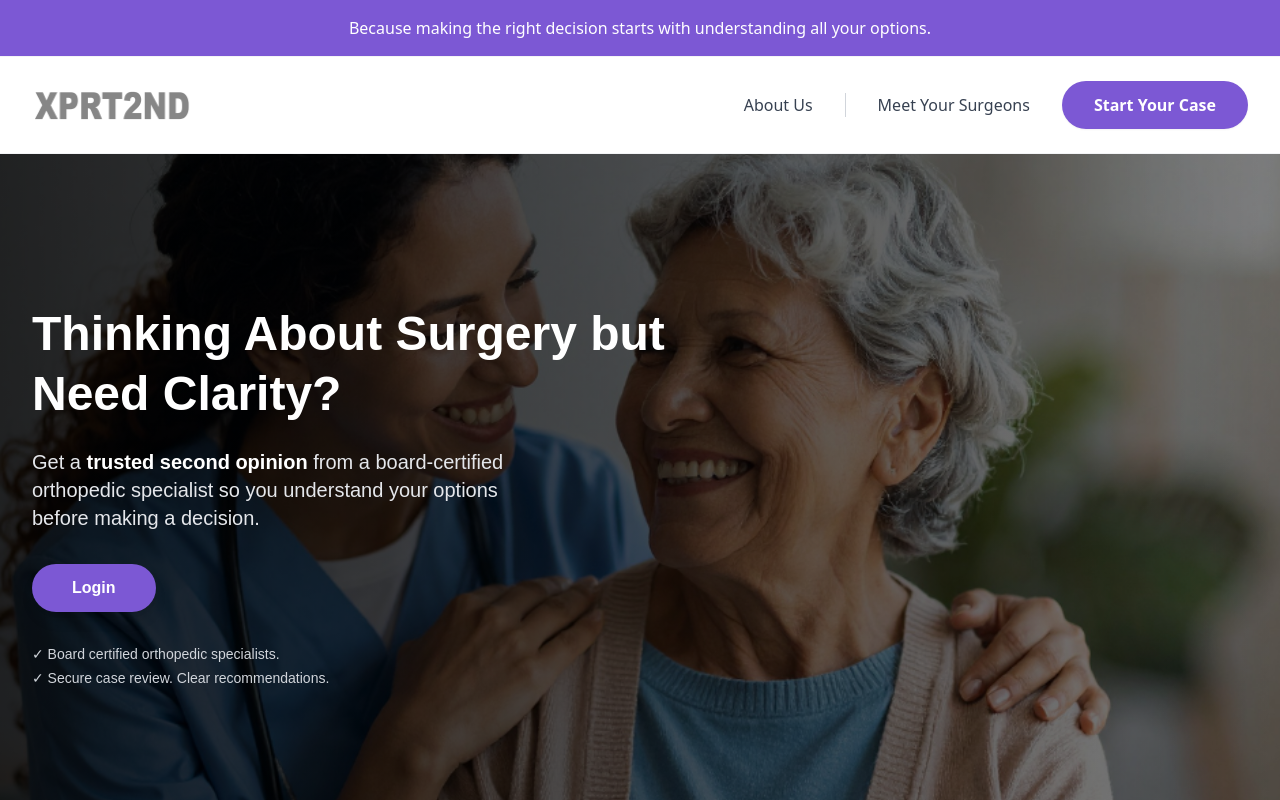
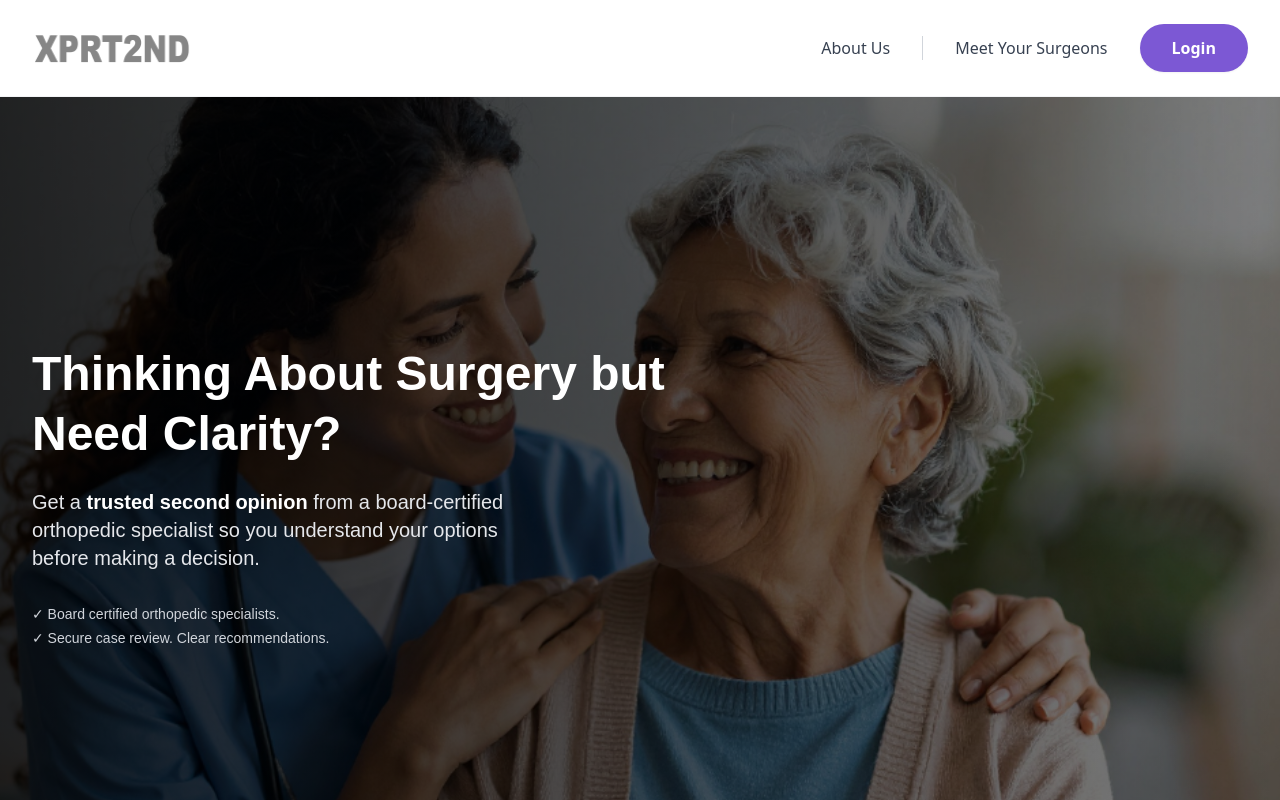
Before and after one commit to jamtechdev/ghl-doctor-directory, a Next.js app: page / in a window 1280 px wide. Shown: the top 800 px of the page. Built offline with nearby package versions, Linux system fonts and the light colour scheme.

Commit message:
all changes done

```diff
--- a/app/page.tsx
+++ b/app/page.tsx
@@ -48,7 +48,7 @@ export default function LandingPage() {
       name: 'David Luo, MD',
       image: 'images/review2.png',
       rating: 4,
-      text: 'Second opinions ensure informed decisions, personalized care, and the best possible outcome for each patient. XPRT2ND provides a never-before-seen platform that empowers patients to seek the care they deserve.',
+      text: 'Second opinions ensure informed decisions, personalized care, and the best possible outcome for each patient. Doctor Directory provides a never-before-seen platform that empowers patients to seek the care they deserve.',
     },
     {
       name: 'Bo Nasmyth Loy, MD, FAAOS',
@@ -89,16 +89,6 @@ export default function LandingPage() {
             <p className="text-lg md:text-xl text-gray-200 mb-8 max-w-lg leading-relaxed">
               Get a <span className="font-semibold text-white">trusted second opinion</span> from a board-certified orthopedic specialist so you understand your options before making a decision.
             </p>
-
-            {/* Button - Single Login Button */}
-            <div className="flex flex-col sm:flex-row gap-4">
-              <Link
-                href="/auth/login"
-                className="px-10 py-3 bg-primary hover:bg-purple-700 text-white rounded-full font-bold text-center transition-all shadow-lg duration-300 transition hover:-translate-y-[8px]"
-              >
-                Login
-              </Link>
-            </div>
 
             {/* Trust Badges / Small Text */}
             <div className="mt-8 flex flex-col gap-1">
--- a/components/navbar/Navbar.tsx
+++ b/components/navbar/Navbar.tsx
@@ -5,11 +5,6 @@ const Navbar = () => {
 
     return (
         <div className="fixed top-0 z-[100] w-full">
-            <nav className='bg-primary border-b border-gray-100 font-sans py-4'>
-                <div className="max-w-7xl mx-auto px-4 sm:px-6 lg:px-8">
-                    <p className='text-gray-600  text-center text-white'>Because making the right decision starts with understanding all your options.</p>
-                </div>
-            </nav>
             <header className='bg-white border-b border-gray-100 font-sans'>
                 <div className="max-w-7xl mx-auto px-4 sm:px-6 lg:px-8">
                     <div className="flex justify-between items-center h-24">
@@ -35,9 +30,9 @@ const Navbar = () => {
                             </a>
 
                             {/* Purple Button */}
-                            <button className="bg-primary cursor-pointer hover:bg-[#7c3aed] text-white px-8 py-3 rounded-full font-semibold transition-all duration-200 shadow-sm">
-                                Start Your Case
-                            </button>
+                            <a href="/auth/login" className="bg-primary cursor-pointer hover:bg-[#7c3aed] text-white px-8 py-3 rounded-full font-semibold transition-all duration-200 shadow-sm">
+                                Login
+                            </a>
                         </div>
 
                         {/* Mobile Menu Button */}
@@ -63,9 +58,9 @@ const Navbar = () => {
                     <div className="md:hidden bg-white border-t border-gray-100 px-4 pt-2 pb-6 space-y-4">
                         <a href="#" className="block text-gray-700 font-medium py-2">About Us</a>
                         <a href="#" className="block text-gray-700 font-medium py-2">Meet Your Surgeons</a>
-                        <button className="w-full bg-[#8b5cf6] text-white px-8 py-3 rounded-full font-semibold duration-300 transition hover:-translate-y-[12px]">
-                            Start Your Case
-                        </button>
+                        <a href="/auth/login" className="w-full bg-[#8b5cf6] text-white px-8 py-3 rounded-full font-semibold duration-300 transition hover:-translate-y-[12px] text-center block">
+                            Login
+                        </a>
                     </div>
                 )}
             </header>
```
